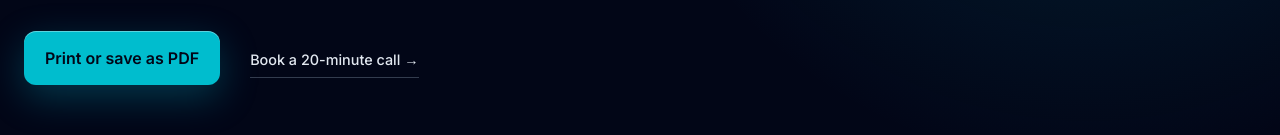
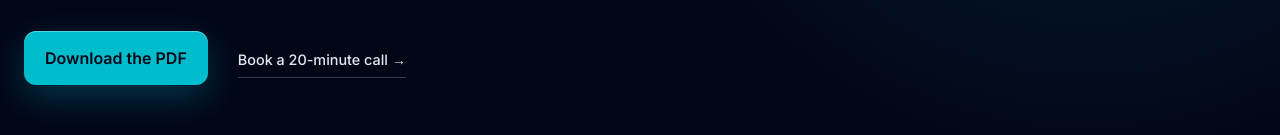
Before and after one commit to Slyvester-cyber/MuniLink-Landing-page, a website with bundled scripts: page checklist.html in a window 1280 px wide. Shown: the part 359-494 px from the top of the page. Built offline with nearby package versions, Linux system fonts and the light colour scheme.

Commit message:
Branded downloadable SCM checklist PDF: checklist.html

```diff
--- a/checklist.html
+++ b/checklist.html
@@ -58,7 +58,7 @@
           <p class="eyebrow"><span></span> Free checklist</p>
           <h1 id="page-title">SCM Award File Audit Checklist</h1>
           <p class="sub-lede">15 items an Auditor-General (AGSA) audit team commonly looks for in a municipal supply chain management award file. Use it to test one file before the auditors do.</p>
-          <div class="sub-actions"><button class="button button--primary" type="button" data-print>Print or save as PDF</button><a class="text-link text-link--dark" href="https://cal.com/munilink/munilink-discovery-call" target="_blank" rel="noopener noreferrer" data-booking>Book a 20-minute call →<span class="sr-only"> (opens in a new tab)</span></a></div>
+          <div class="sub-actions"><a class="button button--primary" href="MuniLink-SCM-Award-File-Audit-Checklist.pdf" download data-checklist-pdf>Download the PDF</a><a class="text-link text-link--dark" href="https://cal.com/munilink/munilink-discovery-call" target="_blank" rel="noopener noreferrer" data-booking>Book a 20-minute call →<span class="sr-only"> (opens in a new tab)</span></a></div>
         </div>
       </section>
       <section class="checklist-body section-light">
```
